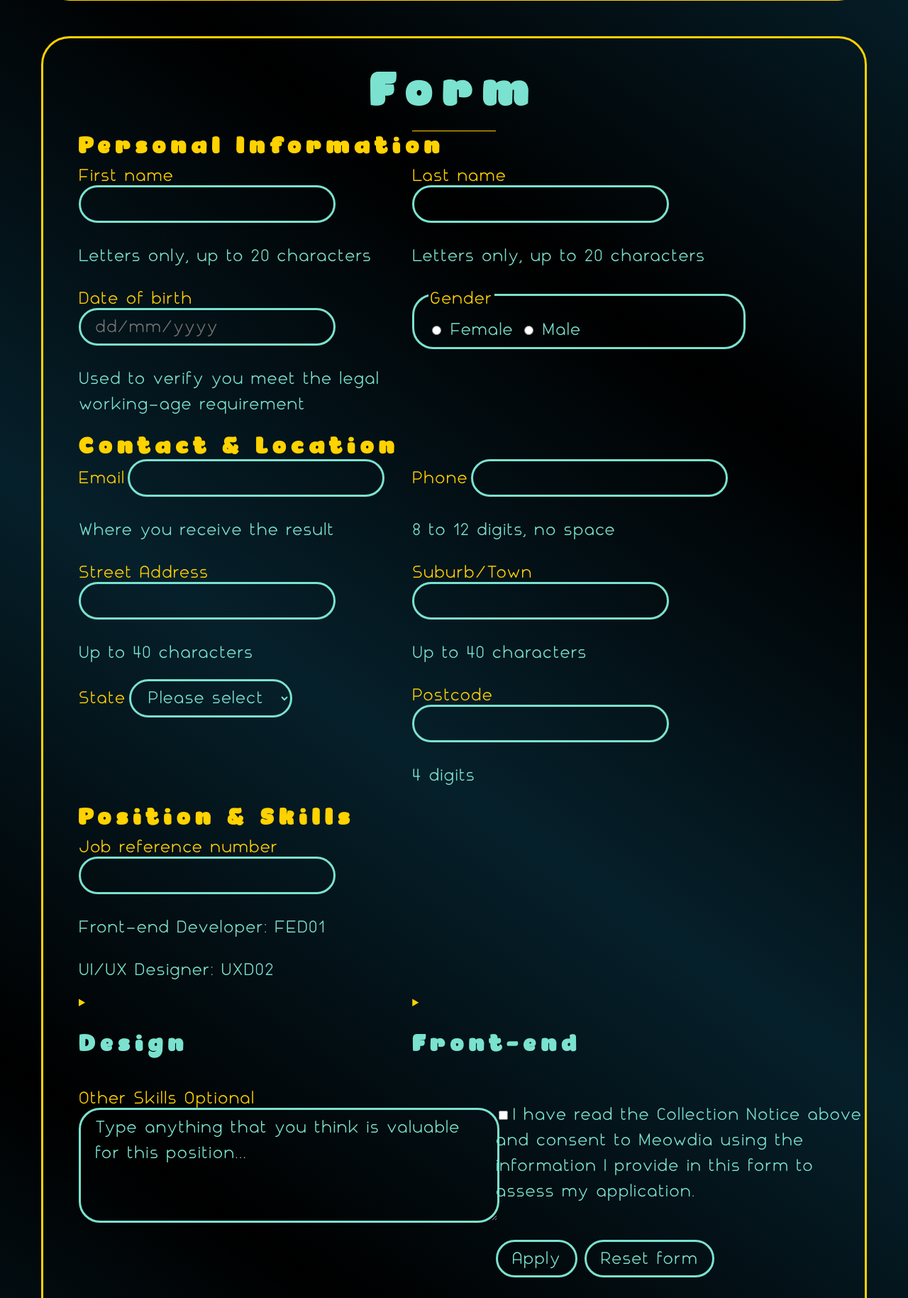
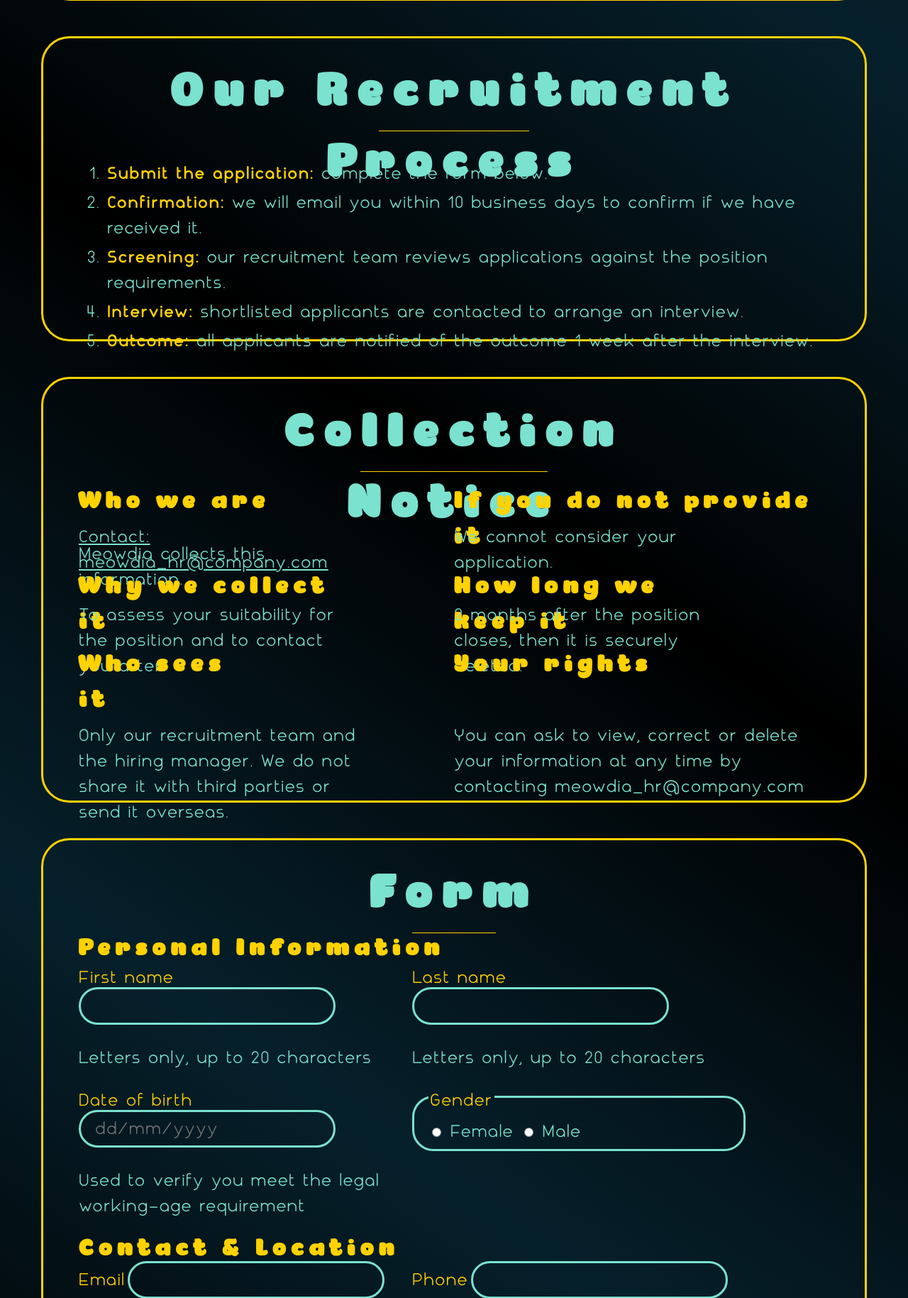
Before and after one commit to bachcodetinh/gito_gatos, a PHP site: page /apply.html in a window 1280 px wide. Shown: the part 927-2756 px from the top of the page at 71% size. Run offline with PHP 8.4, Linux system fonts and the light colour scheme.

Commit message:
fix nav color

```diff
--- a/apply.html
+++ b/apply.html
@@ -52,10 +52,10 @@
 
             <nav class="main-nav norm_text">
                 <ul>
-                    <li><a href="index.html">Home</a></li>
-                    <li><a href="jobs.html">Jobs</a></li>
+                    <li><a class="cyan" href="index.html">Home</a></li>
+                    <li><a class="cyan" href="jobs.html">Jobs</a></li>
                     <li><a href="apply.html" class="active" aria-current="page">Apply</a></li>
-                    <li><a href="about.html">About</a></li>
+                    <li><a class="cyan" href="about.html">About</a></li>
                 </ul>
                 <form class="nav-search" action="#" role="search">
                     <input type="search" id="search-box" name="search" placeholder="Search">
@@ -91,7 +91,7 @@
         </div>
     </header>
 
-    <!-- <section id="recruit_process">
+    <section id="recruit_process">
         <h2 class="heading cyan process">Our Recruitment Process</h2>
         <div class="yel_bar process"></div>
         <ol class="norm_text cyan" id="re_pro_list">
@@ -135,7 +135,7 @@
         <p class="norm_text cyan six">You can ask to view, correct or delete your information at any time by contacting
             meowdia_hr@company.com</p>
 
-    </section> -->
+    </section>
 
     <section id="form_sec">
 
@@ -337,7 +337,7 @@
             <div id="other">
                 <label class="norm_text yellow" for="other_skill">Other Skills Optional</label>
                 <textarea class="norm_text cyan input" id="other_skill" name="other_skill" rows="4"
-                    cols="40">Type anything that you think is valuable for this position...</textarea>
+                    cols="40" placeholder="Type anything that you think is valuable for this position..."></textarea>
             </div>
             <div id="consent">
                 <input type="checkbox" id="consent" value="consent" required>
--- a/mon_css/apply_form.css
+++ b/mon_css/apply_form.css
@@ -132,7 +132,7 @@
 }
 
 #consent {
-    grid-column: 7 / span 5;
+    grid-column: 7 / span 4;
     grid-row: 14 / span 1;
     margin-top: 20px;
 }
--- a/mon_css/apply_var_style.css
+++ b/mon_css/apply_var_style.css
@@ -53,6 +53,10 @@
 }
 
 /* unit set up */
+details>p {
+    color: var(--main-color)
+}
+
 .yel_bar {
     border-bottom: 1.5px solid var(--secondary-color);
     height: 20px;
```
